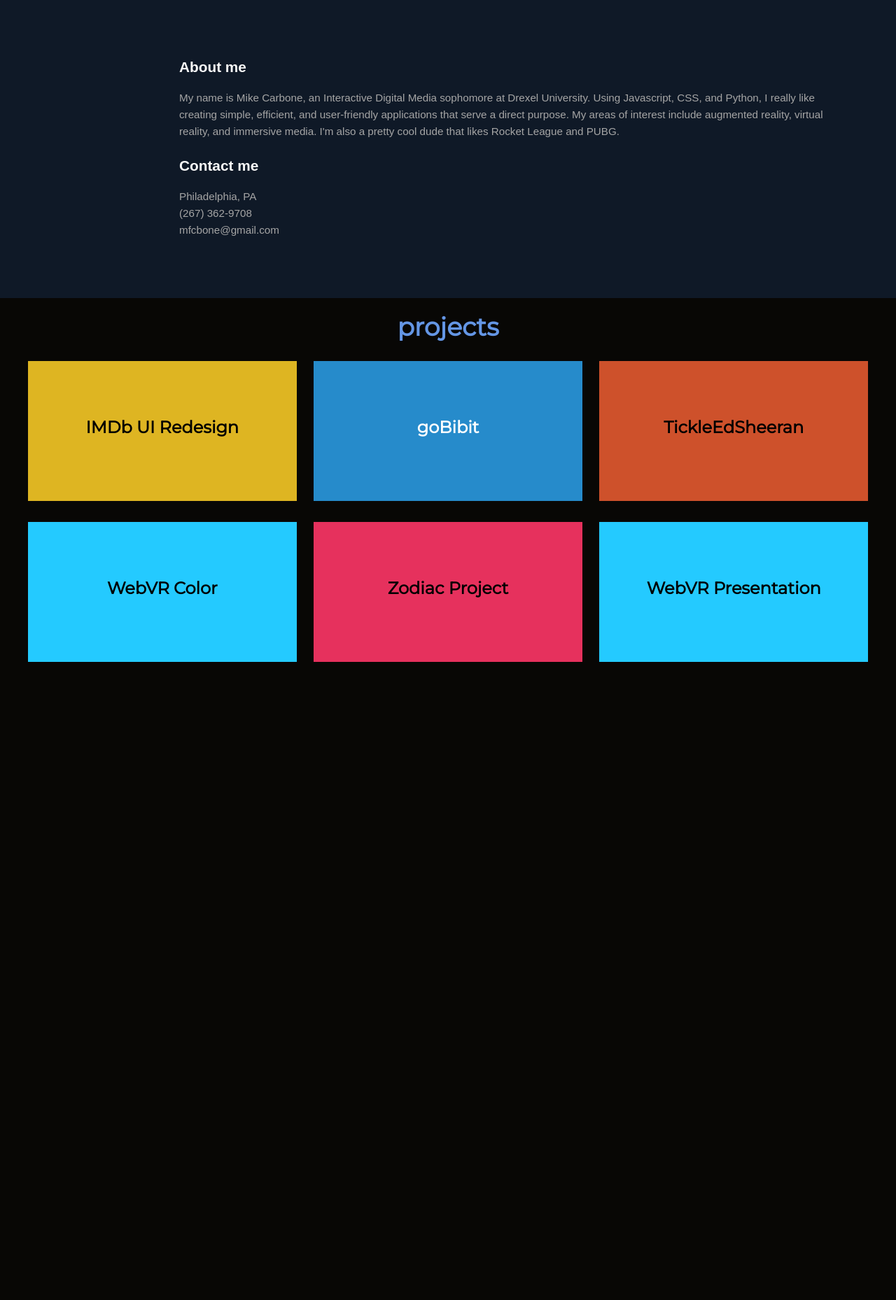
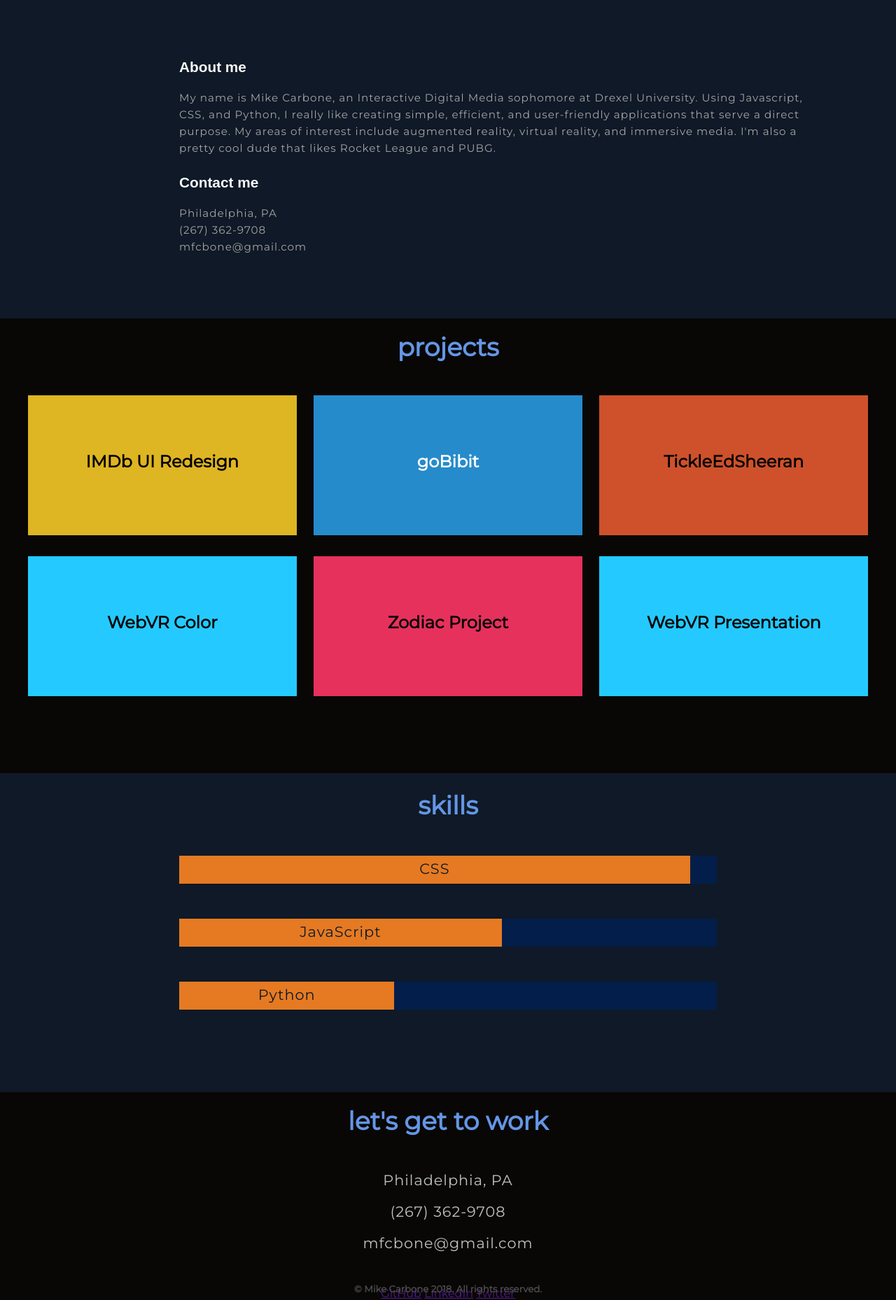
Before and after one commit to MikeCarbone/Personal-Website2.0, a Python web app: template templates/home.html in a window 1280 px wide. Shown: the part 815-2673 px from the top of the page at 70% size. Before the commit the page ends 1761 px from the top, so only its background shows below. Run offline with Jinja, Linux system fonts and the light colour scheme; the template is opened without the code that fills it, so the values that code supplies are empty; some libraries are stand-ins or nearby versions.

Commit message:
added content

```diff
--- a/static/css/pretty.css
+++ b/static/css/pretty.css
@@ -23,6 +23,36 @@
 	100%{
 		margin-right: 25%;
 		opacity: 100;
+	}
+}
+
+@keyframes skillFillCss{
+	from{
+		width: 0%;
+	}
+
+	to{
+		width: 95%;
+	}
+}
+
+@keyframes skillFillJavascript{
+	from{
+		width: 0%;
+	}
+
+	to{
+		width: 60%;
+	}
+}
+
+@keyframes skillFillPython{
+	from{
+		width: 0%;
+	}
+
+	to{
+		width: 40%;
 	}
 }
 
@@ -122,16 +152,18 @@
 section#about{
 	background-color: #0F1927;
 	border-top: 5px solid transparent;
+	border-bottom: 5px solid transparent;
 	height: 100%;
 	position: relative;
 	width: 100%;
 	z-index: 4000;
-	transition: border-top .5s ease-out 0s;
+	transition: all .5s ease-out 0s;
 }
 
 section#about:hover{
-	transition: border-top .5s ease-in 0s;
-	border-top: 5px solid #6496E5;
+	transition: all .5s ease-in 0s;
+	border-top: 5px solid #E57A22;
+	border-bottom: 5px solid #E57A22;
 }
 
 #textStuff{
@@ -163,6 +195,7 @@
 section#projects{
 	background-color: #080705;
 	height: 100%;
+	padding: 0 0 80px 0;
 	position: relative;
 	width: 100%;
 	z-index: 1000;
@@ -170,13 +203,13 @@
 
 #projectsBar{
 	background-color: #080705;
-	height: 90px;
+	height: 110px;
 	position: relative;
 	width: 100%;
 	z-index: 1500;
 }
 
-#projectsBar h1{
+.sectionTitle{
 	color: #6496E5;
 	font-size: 36px;
 	margin: 0px auto;
@@ -186,11 +219,12 @@
 }
 
 .tri{
+	cursor: pointer;
 	display: inline-flex;
 	height: 200px;
 	margin: 0px 10px;
 	position: relative;
-	transition: all .5s ease-out 0s;
+	transition: all .25s ease-out 0s;
 	transform: scale(1);
 	width: 30%;
 	z-index: 5000;
@@ -211,7 +245,7 @@
 }
 
 .tri:hover{
-	transition: all .5s ease-in-out 0s;
+	transition: all .25s ease-in-out 0s;
 	transform: scale(1.05);
 }
 
@@ -235,3 +269,113 @@
 #zodiac{
 	background-color: #E6315D;
 }
+
+/*--------------------------------------Skills Section-----------------------------------*/
+
+section#skills{
+	background-color: #0F1927;
+	border-top: 5px solid transparent;
+	border-bottom: 5px solid transparent;
+	height: 100%;
+	padding: 0 0 63px 0;
+	position: relative;
+	transition: all .5s ease-out 0s;
+	z-index: 200;
+}
+
+section#skills:hover{
+	transition: all .5s ease-in 0s;
+	border-top: 5px solid #E57A22;
+	border-bottom: 5px solid #E57A22;
+}
+
+#skillsContainer{
+	margin: 50px auto;
+	width: 60%;
+}
+
+.skillName{
+	color: #0F1927;
+	font-family: 'Montserrat', sans-serif;
+	margin: 0px auto 12px auto;
+	padding: 6px 0 0 0;
+	text-align: center;
+}
+
+.skillBox{
+	background-color: #031e4a;
+	border-radius: 2px;
+	height: 40px;
+	margin: 50px auto;
+	max-width: 800px;
+	width: 100%;
+}
+
+.skillFill{
+	background-color: #E57A22;
+	height: 100%;
+	position: relative;
+	transition: background-color .25s ease-out 0s;
+	width: 0%;
+}
+
+.skillFill:hover{
+	background-color: #904d15;
+	transition: background-color .25s ease-in 0s;
+}
+
+#css{
+	animation: skillFillCss 2s ease-in-out 1s 01 forwards;
+}
+
+#javascript{
+	animation: skillFillJavascript 2s ease-in-out 1s 01 forwards;
+}
+
+#python{
+	animation: skillFillPython 2s ease-in-out 1s 01 forwards;
+}
+
+/*------------------------------------Contact Section-------------------------------*/
+
+section#contact{
+	background-color: #080705;
+	color: #F9F9F9;
+	font-family: 'Montserrat', sans-serif;
+	height: 100%;
+	position: relative;
+	z-index: 200;
+}
+
+#contactContainer{
+	font-size: .95rem;
+	font-weight: lighter;
+	margin: 0px auto;
+	padding: 40px 0;
+	text-align: center;
+	width: 100%;
+}
+
+#contactContainer h1, h2, h3{
+	color: #C1C1C1;
+	font-family: "Montserrat", sans-serif;
+	font-size: 1.3rem;
+	font-weight: 100;
+	letter-spacing: 1px;
+	padding: 10px 0;
+}
+
+#links{
+	margin: 0 0 200px 0;
+	text-align: center;
+	width: 100%;
+}
+
+#copy{
+	bottom: 0;
+	color: #4C4C4C;
+	padding: 0px 0 8px 0;
+	position: absolute;
+	text-align: center;
+	width: 100%;
+}
--- a/templates/home.html
+++ b/templates/home.html
@@ -66,7 +66,7 @@
 	</section>
 
 	<section id="projects">
-		<div id="projectsBar"><h1>projects</h1></div>
+		<div id="projectsBar"><h1 class="sectionTitle">projects</h1></div>
 		<div class="row">
 			<div class="tri" id="imdb">
 					<h1 class="title">IMDb UI Redesign</h1>
@@ -90,5 +90,29 @@
 			</div>
 		</div>
 	</section>
+	<section id="skills">
+			<h1 class="sectionTitle">skills</h1>
+			<div id="skillsContainer">
+
+					<div class="skillBox"><div class="skillFill" id="css"><h2 class="skillName">CSS</h2></div></div>
+					<div class="skillBox"><div class="skillFill" id="javascript"><h2 class="skillName">JavaScript</h2></div></div>
+					<div class="skillBox"><div class="skillFill" id="python"><h2 class="skillName">Python</h2></div></div>
+			</div>
+	</section>
+	<section id="contact">
+		<h1 class="sectionTitle">let's get to work</h1>
+		<div id="contactContainer">
+			<h2>Philadelphia, PA</h2>
+			<h2>(267) 362-9708</h2>
+			<h2>mfcbone@gmail.com</h2>
+		</div>
+		<div id="links">
+			<a href="">GitHub</a>
+			<a href="">LinkedIn</a>
+			<a href="">Twitter</a>
+		</div>
+
+			<h5 id="copy">&copy; Mike Carbone 2018. All rights reserved.</h5>
+	</section>
 </body>
 </html>
```
